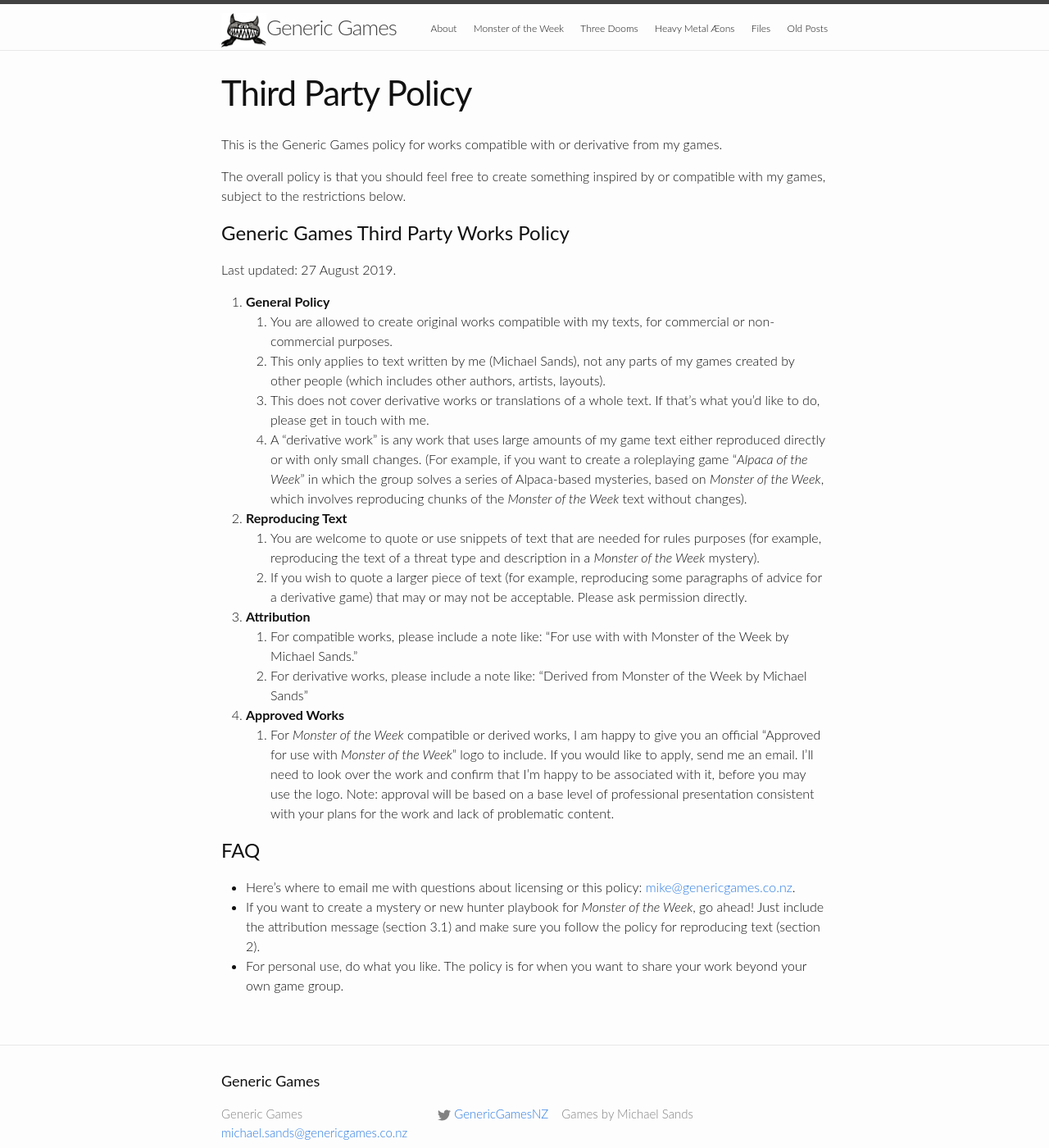
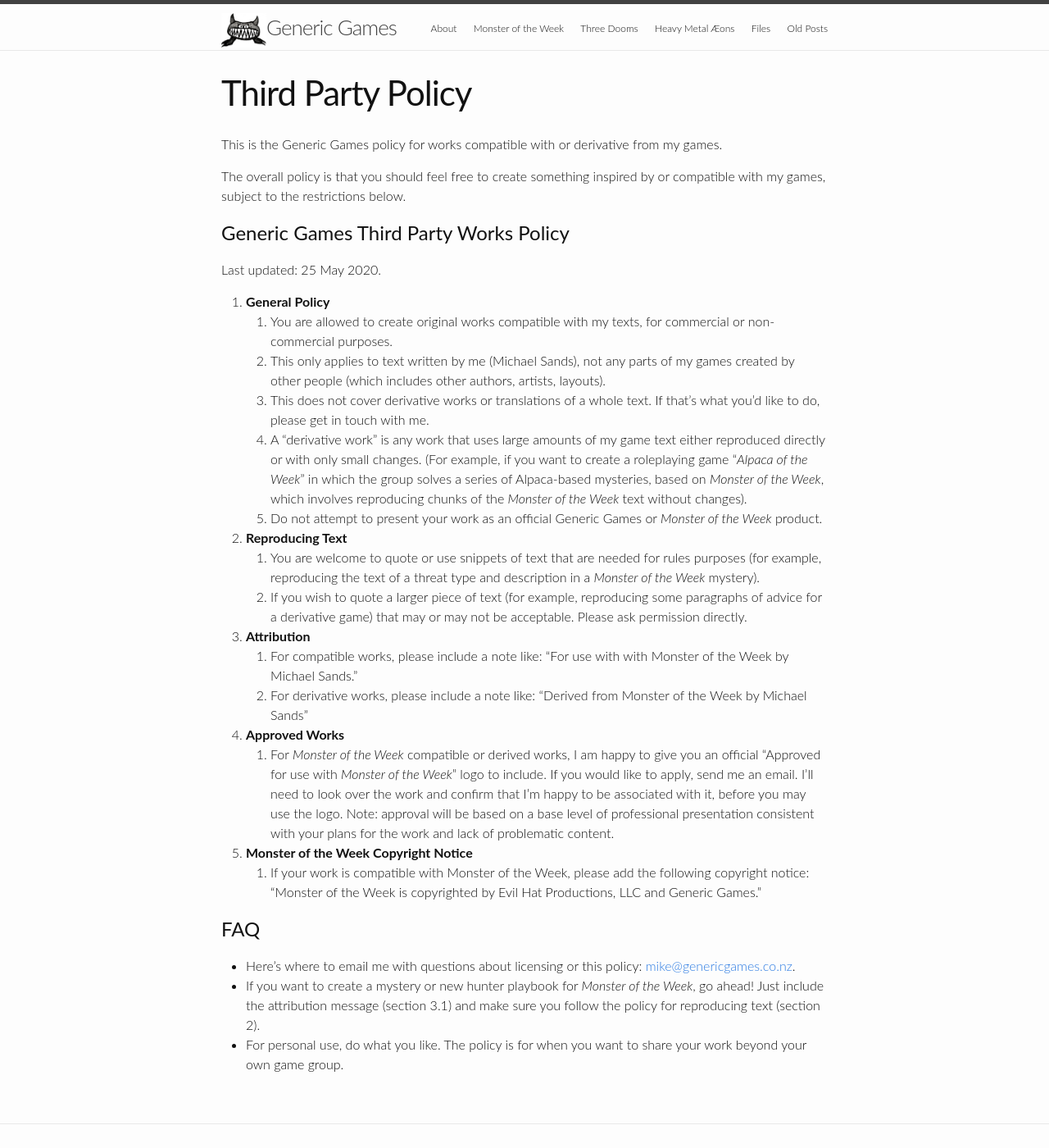
Before and after one commit to michael-sands/generic_games_site, a Jekyll site: the page built from third_party_policy.md, in a window 1280 px wide and 1400 px high. Shown: the whole window at 82% size. Built offline with Jekyll 4.4.1, drawn with Linux system fonts in a browser that asks for light colours.

Commit message:
small updates to third party policy

```diff
--- a/third_party_policy.md
+++ b/third_party_policy.md
@@ -9,13 +9,14 @@
 
 # Generic Games Third Party Works Policy
 
-Last updated: 27 August 2019.
+Last updated: 25 May 2020.
 
 1. **General Policy**
    2. You are allowed to create original works compatible with my texts, for commercial or non-commercial purposes.
    3. This only applies to text written by me (Michael Sands), not any parts of my games created by other people (which includes other authors, artists, layouts).
    4. This does not cover derivative works or translations of a whole text. If that's what you'd like to do, please get in touch with me.
    5. A "derivative work" is any work that uses large amounts of my game text either reproduced directly or with only small changes. (For example, if you want to create a roleplaying game "_Alpaca of the Week_" in which the group solves a series of Alpaca-based mysteries, based on _Monster of the Week_, which involves reproducing chunks of the _Monster of the Week_ text without changes).
+   6. Do not attempt to present your work as an official Generic Games or _Monster of the Week_ product.
 1. **Reproducing Text**
    1. You are welcome to quote or use snippets of text that are needed for rules purposes (for example, reproducing the text of a threat type and description in a _Monster of the Week_ mystery).
    1. If you wish to quote a larger piece of text (for example, reproducing some paragraphs of advice for a derivative game) that may or may not be acceptable. Please ask permission directly.
@@ -24,6 +25,8 @@
    2. For derivative works, please include a note like: "Derived from Monster of the Week by Michael Sands"
 3. **Approved Works**
    4. For _Monster of the Week_ compatible or derived works, I am happy to give you an official "Approved for use with _Monster of the Week_" logo to include. If you would like to apply, send me an email. I'll need to look over the work and confirm that I'm happy to be associated with it, before you may use the logo. Note: approval will be based on a base level of professional presentation consistent with your plans for the work and lack of problematic content.
+4. **Monster of the Week Copyright Notice**
+   1. If your work is compatible with Monster of the Week, please add the following copyright notice: "Monster of the Week is copyrighted by Evil Hat Productions, LLC and Generic Games."
 
 # FAQ
 * Here's where to email me with questions about licensing or this policy: <mike@genericgames.co.nz>.
```
